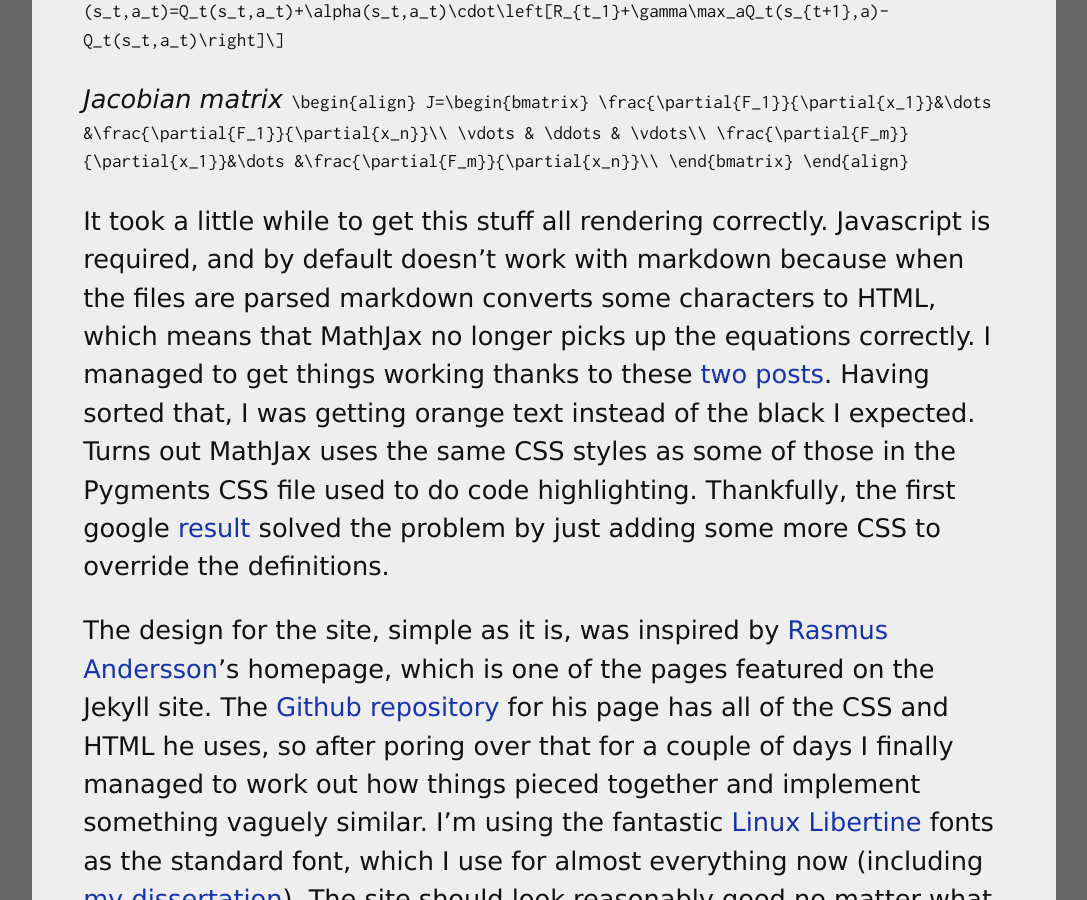
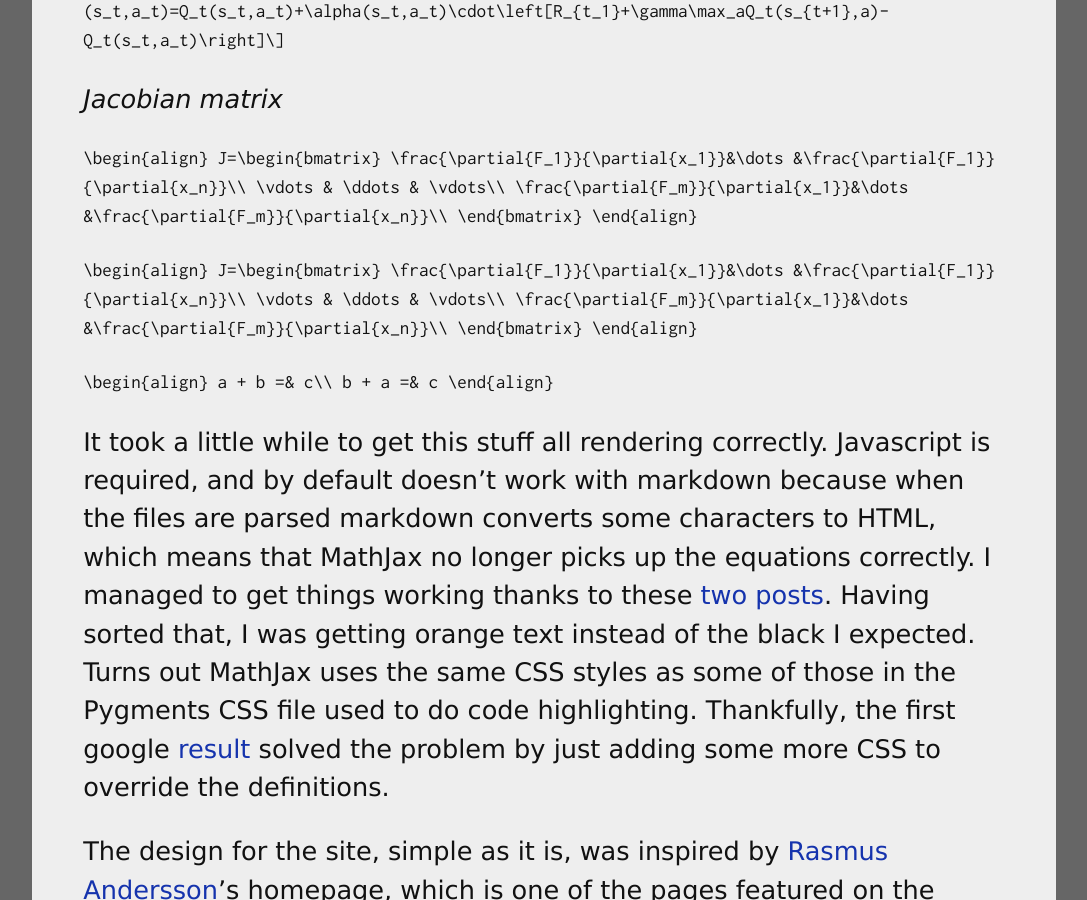
Before and after one commit to heuristicus/heuristicus.github.io, a Jekyll site: the page built from _posts/2013-06-09-welcome.md, in a window 1280 px wide and 900 px high, scrolled down 3018 px. Shown: the whole window, without its empty margins (96-1183 px from the left). Built offline with Jekyll 4.4.1, drawn with Linux system fonts in a browser that asks for light colours; some web fonts are replaced; Markdown is read by kramdown in place of the engine named in the settings.

```diff
--- a/_posts/2013-06-09-welcome.md
+++ b/_posts/2013-06-09-welcome.md
@@ -94,13 +94,27 @@ _Q-learning_
 `\[Q_{t+1}(s_t,a_t)=Q_t(s_t,a_t)+\alpha(s_t,a_t)\cdot\left[R_{t_1}+\gamma\max_aQ_t(s_{t+1},a)-Q_t(s_t,a_t)\right]\]`
 
 _Jacobian matrix_
+
 `\begin{align}
 	J=\begin{bmatrix}
 	\frac{\partial{F_1}}{\partial{x_1}}&\dots &\frac{\partial{F_1}}{\partial{x_n}}\\
 	\vdots & \ddots & \vdots\\
 	\frac{\partial{F_m}}{\partial{x_1}}&\dots &\frac{\partial{F_m}}{\partial{x_n}}\\
 	\end{bmatrix}
- \end{align}`
+\end{align}`
+
+<code>\begin{align}
+	J=\begin{bmatrix}
+	\frac{\partial{F_1}}{\partial{x_1}}&\dots &\frac{\partial{F_1}}{\partial{x_n}}\\
+	\vdots & \ddots & \vdots\\
+	\frac{\partial{F_m}}{\partial{x_1}}&\dots &\frac{\partial{F_m}}{\partial{x_n}}\\
+	\end{bmatrix}
+\end{align}</code>
+
+`\begin{align}
+	a + b =& c\\
+	b + a =& c
+\end{align}`
 
 It took a little while to get this stuff all rendering correctly. Javascript is
 required, and by default doesn't work with markdown because when the files are
```
Also changed, not shown: _pages/2011-08-22-about.html (deleted, +0 -10 lines).
